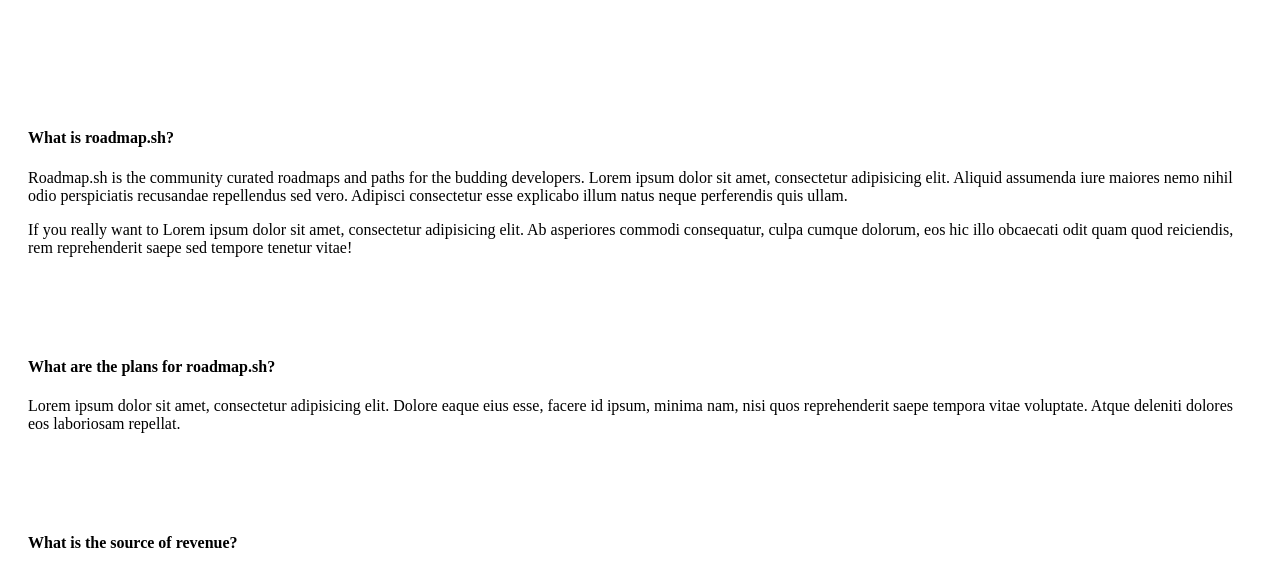
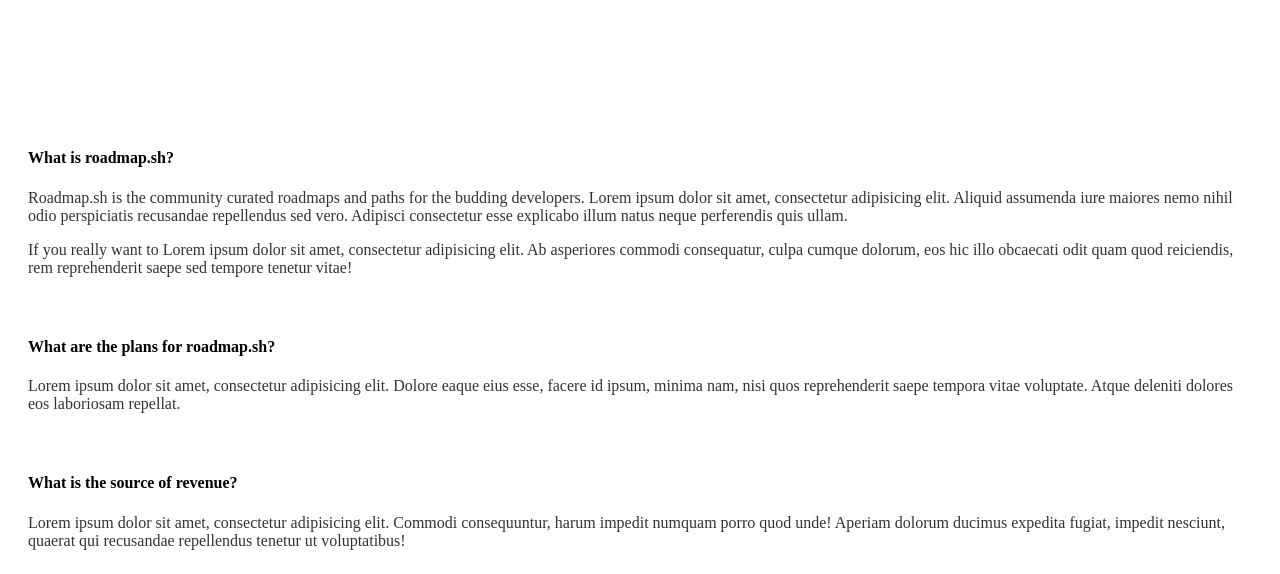
Before and after one commit to jacklee2020716/developer-roadmap, a Next.js app: page /about in a window 1280 px wide. Shown: the part 343-917 px from the top of the page. Built offline with nearby package versions, Linux system fonts and the light colour scheme.

Commit message:
Modify UI for faq page

```diff
--- a/pages/about/index.js
+++ b/pages/about/index.js
@@ -7,7 +7,7 @@
   <div className='home-container'>
     <PageHeader />
     <AboutHeader />
-    <div className="border-top border-bottom bg-light">
+    <div className="faqs-container border-top border-bottom bg-light">
       <div className="faq-item">
         <div className="container container-small">
           <h4 className='font-weight-bolder'>What is roadmap.sh?</h4>
@@ -15,19 +15,19 @@
           <p>If you really want to Lorem ipsum dolor sit amet, consectetur adipisicing elit. Ab asperiores commodi consequatur, culpa cumque dolorum, eos hic illo obcaecati odit quam quod reiciendis, rem reprehenderit saepe sed tempore tenetur vitae!</p>
         </div>
       </div>
-      <div className="faq-item border-top">
+      <div className="faq-item">
         <div className="container container-small">
           <h4 className="font-weight-bolder">What are the plans for roadmap.sh?</h4>
           <p>Lorem ipsum dolor sit amet, consectetur adipisicing elit. Dolore eaque eius esse, facere id ipsum, minima nam, nisi quos reprehenderit saepe tempora vitae voluptate. Atque deleniti dolores eos laboriosam repellat.</p>
         </div>
       </div>
-      <div className="faq-item border-top">
+      <div className="faq-item">
         <div className="container container-small">
           <h4 className="font-weight-bolder">What is the source of revenue?</h4>
           <p>Lorem ipsum dolor sit amet, consectetur adipisicing elit. Commodi consequuntur, harum impedit numquam porro quod unde! Aperiam dolorum ducimus expedita fugiat, impedit nesciunt, quaerat qui recusandae repellendus tenetur ut voluptatibus!</p>
         </div>
       </div>
-      <div className="faq-item border-top">
+      <div className="faq-item">
         <div className="container container-small">
           <h4 className="font-weight-bolder">Can I contribute?</h4>
           <p>Lorem ipsum dolor sit amet, consectetur adipisicing elit. Commodi consequuntur, harum impedit numquam porro quod unde! Aperiam dolorum ducimus expedita fugiat, impedit nesciunt, quaerat qui recusandae repellendus tenetur ut voluptatibus!</p>
--- a/pages/about/style.scss
+++ b/pages/about/style.scss
@@ -1,7 +1,14 @@
-.faq-item {
-  padding: 40px 20px;
+.faqs-container {
+  padding: 40px 0;
 
-  p:last-child {
-    margin-bottom: 0;
+  .faq-item {
+    padding: 20px 20px;
+
+    p {
+      color: #333;
+    }
+    p:last-child {
+      margin-bottom: 0;
+    }
   }
 }
```
